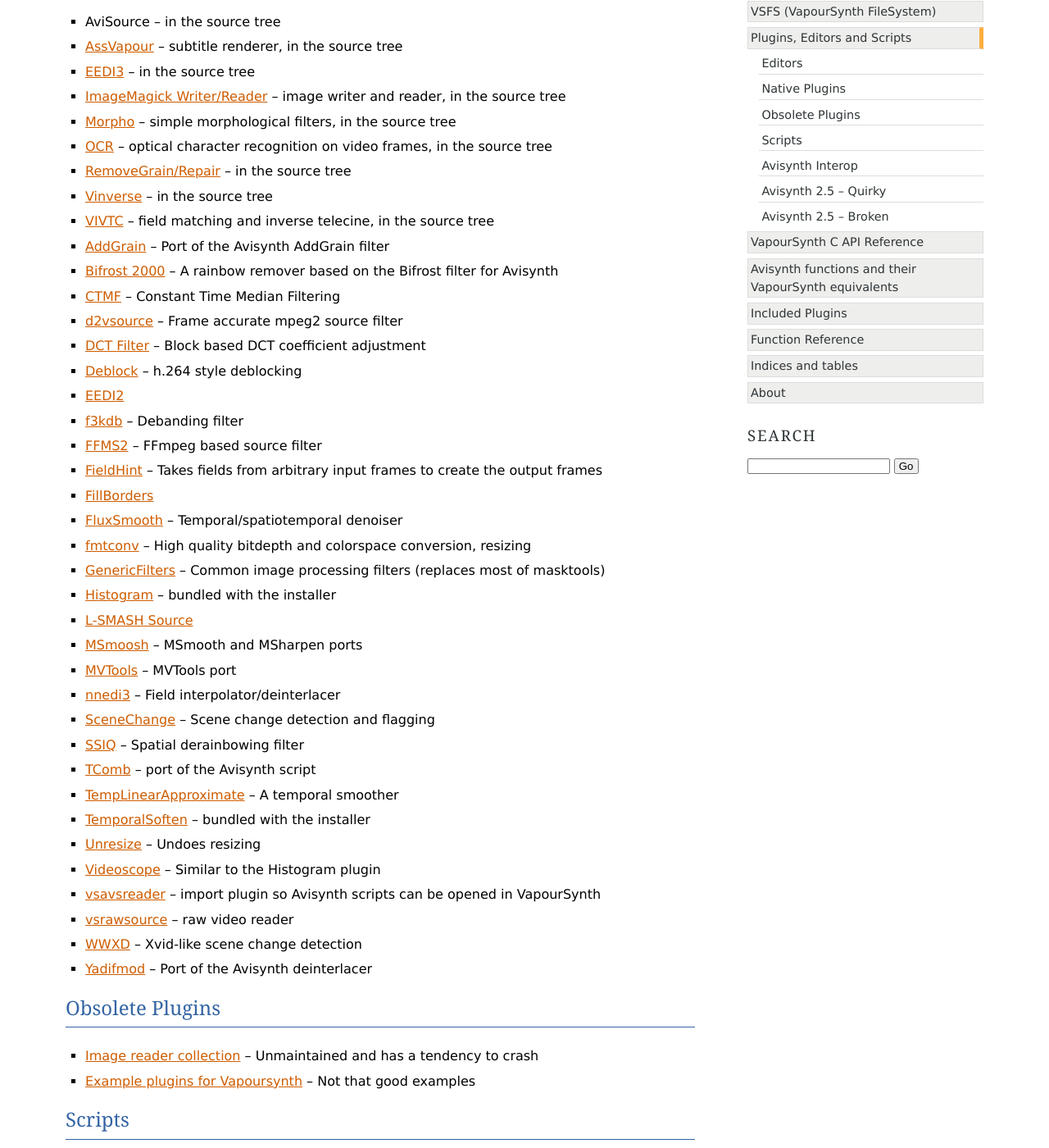
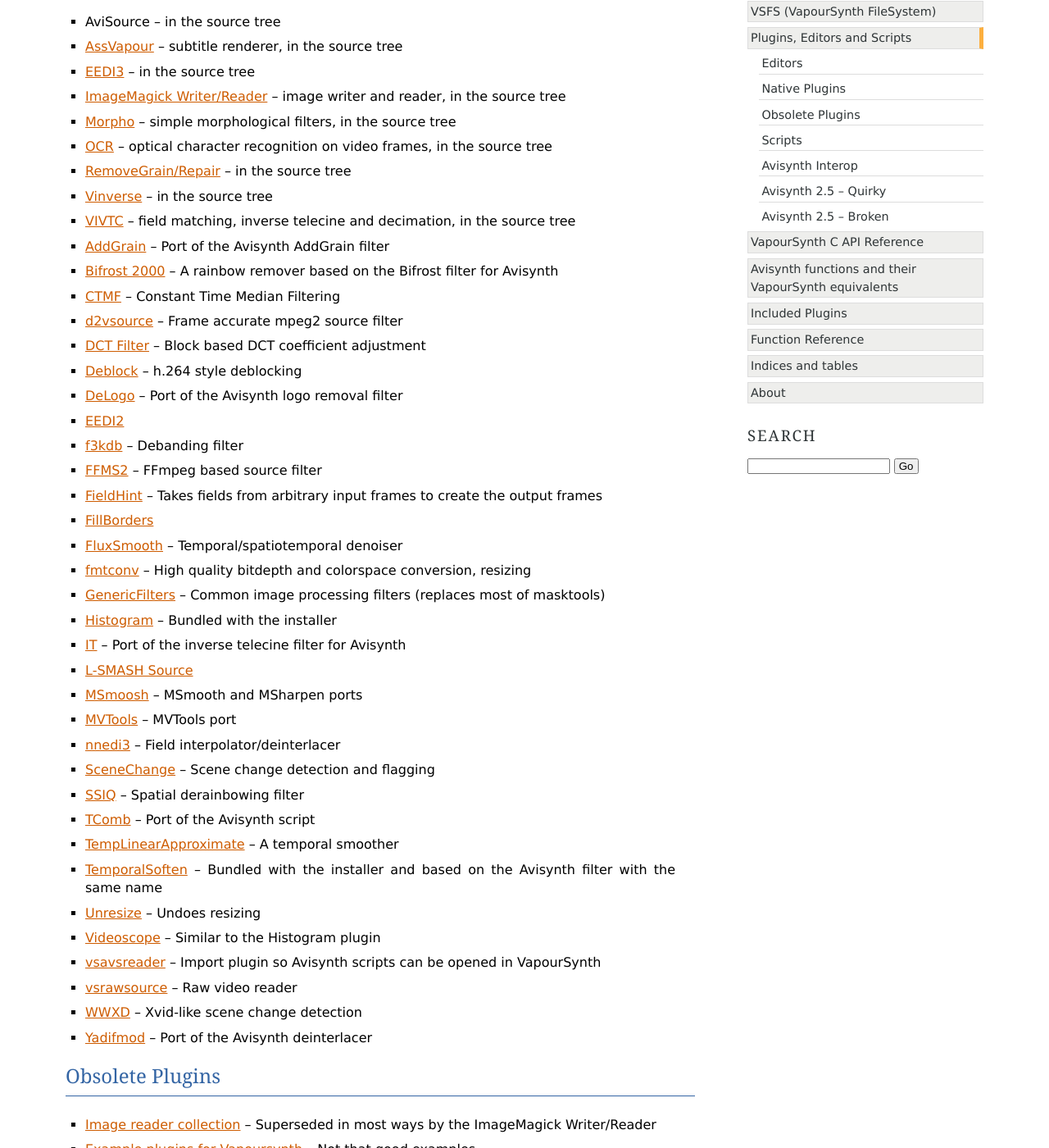
Before and after one commit to vapoursynth/vapoursynth, a Sphinx documentation site: the page built from doc/pluginlist.rst, in a window 1280 px wide and 1400 px high, scrolled down 316 px. Shown: the whole window at 82% size. Built offline with Sphinx 7.4.7, drawn with Linux system fonts in a browser that asks for light colours; formulas are drawn with MathJax 3.

Commit message:
Add two more new plugins to the list, edit it a bit

```diff
--- a/doc/pluginlist.rst
+++ b/doc/pluginlist.rst
@@ -15,13 +15,14 @@
 * :ref:`OCR <ocr>` -- optical character recognition on video frames, in the source tree
 * :ref:`RemoveGrain/Repair <rgvs>` -- in the source tree
 * :ref:`Vinverse <vinverse>` -- in the source tree
-* :ref:`VIVTC <vivtc>` -- field matching and inverse telecine, in the source tree
+* :ref:`VIVTC <vivtc>` -- field matching, inverse telecine and decimation,  in the source tree
 * `AddGrain <http://forum.doom9.org/showthread.php?t=171073>`_ -- Port of the Avisynth AddGrain filter
 * `Bifrost 2000 <https://github.com/dubhater/vapoursynth-bifrost>`_ -- A rainbow remover based on the Bifrost filter for Avisynth
 * `CTMF <http://forum.doom9.org/showthread.php?t=171213>`_ -- Constant Time Median Filtering
 * `d2vsource <http://forum.doom9.org/showthread.php?t=166399>`_ -- Frame accurate mpeg2 source filter
 * `DCT Filter <http://forum.doom9.org/showthread.php?t=171039>`_ -- Block based DCT coefficient adjustment
 * `Deblock <http://forum.doom9.org/showthread.php?t=170975>`_ -- h.264 style deblocking
+* `DeLogo <http://forum.doom9.org/showthread.php?t=171252>`_ -- Port of the Avisynth logo removal filter
 * `EEDI2 <http://forum.doom9.org/showthread.php?t=171136>`_
 * `f3kdb <http://forum.doom9.org/showthread.php?t=161411>`_ -- Debanding filter
 * `FFMS2 <https://github.com/FFMS/ffms2>`_ -- FFmpeg based source filter
@@ -30,26 +31,27 @@
 * `FluxSmooth <https://github.com/dubhater/vapoursynth-fluxsmooth>`_ -- Temporal/spatiotemporal denoiser
 * `fmtconv <http://forum.doom9.org/showthread.php?t=166504>`_ -- High quality bitdepth and colorspace conversion, resizing
 * `GenericFilters <http://forum.doom9.org/showthread.php?t=166842>`_ -- Common image processing filters (replaces most of masktools)
-* `Histogram <https://github.com/dubhater/vapoursynth-histogram>`_ -- bundled with the installer
+* `Histogram <https://github.com/dubhater/vapoursynth-histogram>`_ -- Bundled with the installer
+* `IT <http://forum.doom9.org/showthread.php?t=171246>`_ -- Port of the inverse telecine filter for Avisynth
 * `L-SMASH Source <http://forum.doom9.org/showthread.php?t=167435>`_
 * `MSmoosh <http://forum.doom9.org/showthread.php?t=171159>`_ -- MSmooth and MSharpen ports
 * `MVTools <http://forum.doom9.org/showthread.php?t=171207>`_ -- MVTools port
 * `nnedi3 <http://forum.doom9.org/showthread.php?t=166434>`_ -- Field interpolator/deinterlacer
 * `SceneChange <http://forum.doom9.org/showthread.php?t=166769>`_ -- Scene change detection and flagging
 * `SSIQ <https://github.com/dubhater/vapoursynth-ssiq>`_ -- Spatial derainbowing filter
-* `TComb <http://forum.doom9.org/showthread.php?t=171124>`_ -- port of the Avisynth script
+* `TComb <http://forum.doom9.org/showthread.php?t=171124>`_ -- Port of the Avisynth script
 * `TempLinearApproximate <http://forum.doom9.org/showthread.php?t=169782>`_ -- A temporal smoother
-* `TemporalSoften <https://github.com/dubhater/vapoursynth-temporalsoften>`_ -- bundled with the installer
+* `TemporalSoften <https://github.com/dubhater/vapoursynth-temporalsoften>`_ -- Bundled with the installer and based on the Avisynth filter with the same name
 * `Unresize <http://forum.doom9.org/showthread.php?t=169829>`_ -- Undoes resizing
 * `Videoscope <https://github.com/dubhater/vapoursynth-videoscope>`_ -- Similar to the Histogram plugin
-* `vsavsreader <http://forum.doom9.org/showthread.php?t=165957>`_ -- import plugin so Avisynth scripts can be opened in VapourSynth
-* `vsrawsource <http://forum.doom9.org/showthread.php?t=166075>`_ -- raw video reader
+* `vsavsreader <http://forum.doom9.org/showthread.php?t=165957>`_ -- Import plugin so Avisynth scripts can be opened in VapourSynth
+* `vsrawsource <http://forum.doom9.org/showthread.php?t=166075>`_ -- Raw video reader
 * `WWXD <https://github.com/dubhater/vapoursynth-wwxd>`_ -- Xvid-like scene change detection
 * `Yadifmod <http://forum.doom9.org/showthread.php?t=171028>`_ -- Port of the Avisynth deinterlacer
 
 Obsolete Plugins
 ################
-* `Image reader collection <http://forum.doom9.org/showthread.php?t=166088>`_ -- Unmaintained and has a tendency to crash
+* `Image reader collection <http://forum.doom9.org/showthread.php?t=166088>`_ -- Superseded in most ways by the ImageMagick Writer/Reader
 * `Example plugins for Vapoursynth <http://forum.doom9.org/showthread.php?t=166147>`_ -- Not that good examples
 
 Scripts
```
